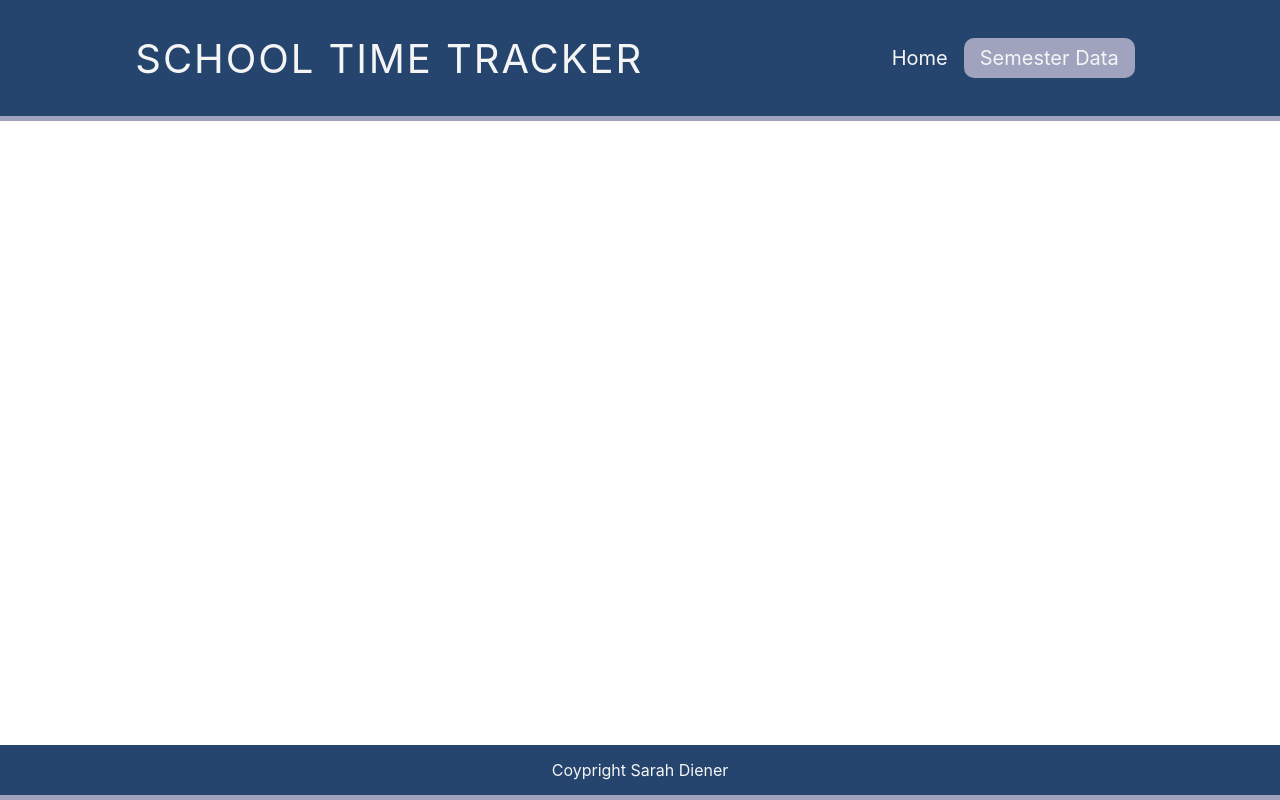
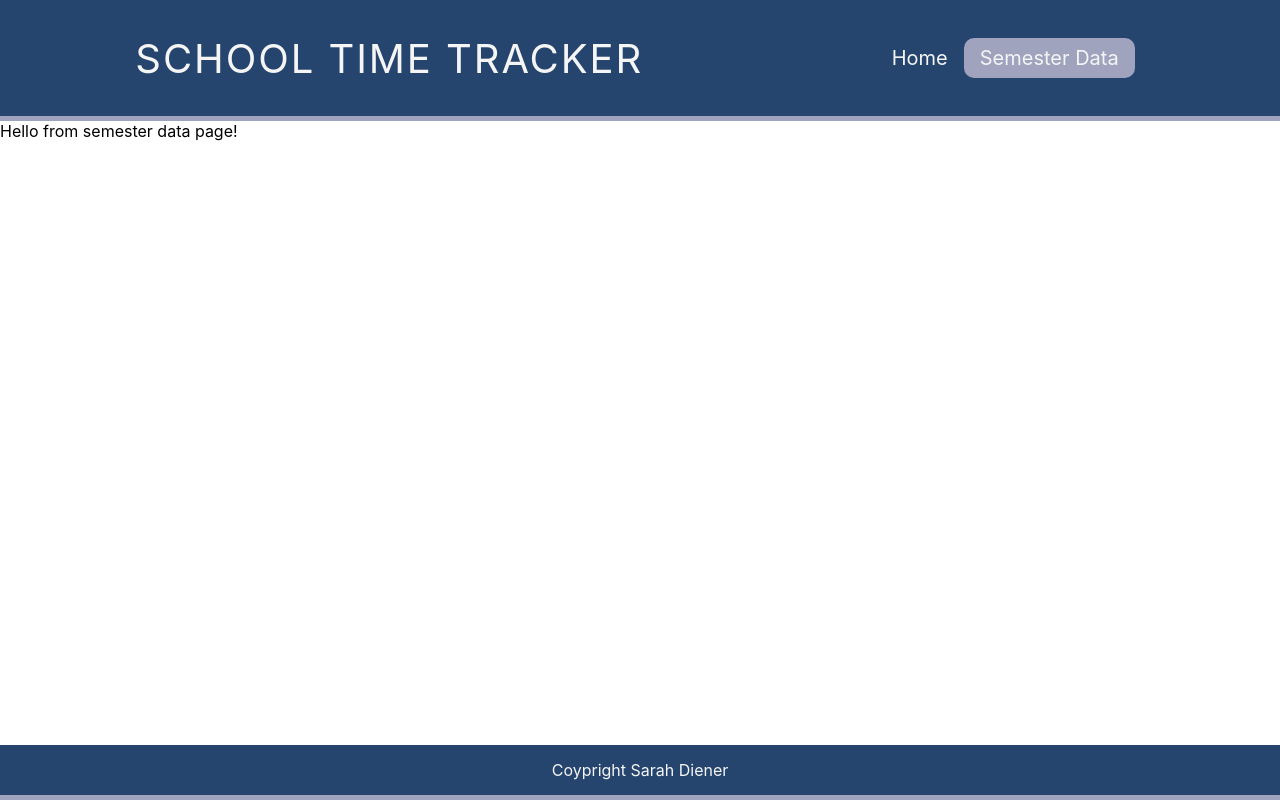
Before and after one commit to sdiener17/Time-Tracker, a React (Create React App) app: page /semesterpage in a window 1280 px wide. Built offline with nearby package versions, Linux system fonts and the light colour scheme; no server answers.

Commit message:
Update- added a homepage function

```diff
--- a/src/App.js
+++ b/src/App.js
@@ -5,6 +5,7 @@ import { Route, Routes } from "react-router-dom";
 import Header from "./components/Header";
 import Footer from "./components/Footer";
 import HomePage from "./components/homepage/HomePage";
+import SemesterPage from "./components/semesterpage/SemesterPage";
 
 
 export default function App() {
@@ -55,6 +56,10 @@ export default function App() {
                 path="/"
                 element={<HomePage/>}
               />
+              <Route
+                exact path="/semesterpage"
+                element={<SemesterPage/>}
+              />
 
 
             </Routes>
--- a/src/components/homepage/HomePage.js
+++ b/src/components/homepage/HomePage.js
@@ -1,11 +1,47 @@
-import React from "react";
+import React, {useState, useEffect} from "react";
 import styled from "styled-components";
 
 export default function HomePage(){
+    const [error, setError] = useState(false);
+    const [averagePerDayAll, setAveragePerDayAll] = useState(null);
+
+    useEffect(()=>{
+        fetch("https://salty-lowlands-88611.herokuapp.com/averageperdayall", {
+      method: "get",
+      headers: {
+        //"Content-Type": "application/json",
+        //"Access-Control-Allow-Credentials": true,
+      },
+      //credentials: "include",
+    })
+      .then((res) => res.json())
+      .then(
+        (result) => {
+          //console.log(result);
+          try {
+            console.log("RESULT "+result.results);
+            let apda = parseFloat(result.results[0].averagehoursspent).toFixed(4);
+            setAveragePerDayAll(apda);
+          } catch (e) {
+            console.log("There was an error in try" + e);
+            setError(e);
+          }
+          //console.log(result);
+        },
+        // Note: it's important to handle errors here
+        // instead of a catch() block so that we don't swallow
+        // exceptions from actual bugs in components.
+        (error) => {
+          setError(error);
+          console.log("ERROR: "+error);
+        }
+      );
+    },[])
+
     return(
         <PageWrapper>
             <div>
-                Hello from homepage!
+                Average Time Spent on Schoolwork Per Day Across All Semesters: {averagePerDayAll}
             </div>
         </PageWrapper>
     )
--- /dev/null
+++ b/src/components/semesterpage/SemesterPage.js
@@ -0,0 +1,17 @@
+import React from "react";
+import styled from "styled-components";
+
+export default function SemesterPage(){
+    return(
+        <PageWrapper>
+            <div>
+                Hello from semester data page!
+            </div>
+        </PageWrapper>
+    )
+}
+
+const PageWrapper = styled.div`
+    display:flex;
+    flex-direction:column;
+`;
```
